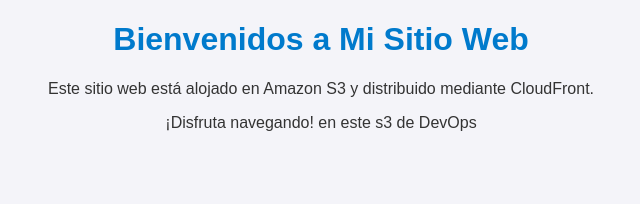
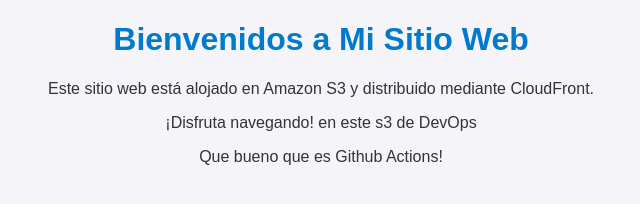
Before and after one commit to oscarbelda86/pruebam4_devops, a plain HTML site: page index.html in a window 1280 px wide. Shown: the whole page, without its empty margins (319-959 px from the left). Drawn offline with Linux system fonts and the light colour scheme.

Commit message:
Update index.html

```diff
--- a/index.html
+++ b/index.html
@@ -20,5 +20,6 @@
     <h1>Bienvenidos a Mi Sitio Web</h1>
     <p>Este sitio web está alojado en Amazon S3 y distribuido mediante CloudFront.</p>
     <p>¡Disfruta navegando! en este s3 de DevOps</p>
+    <p>Que bueno que es Github Actions!</p>
 </body>
 </html>
```
